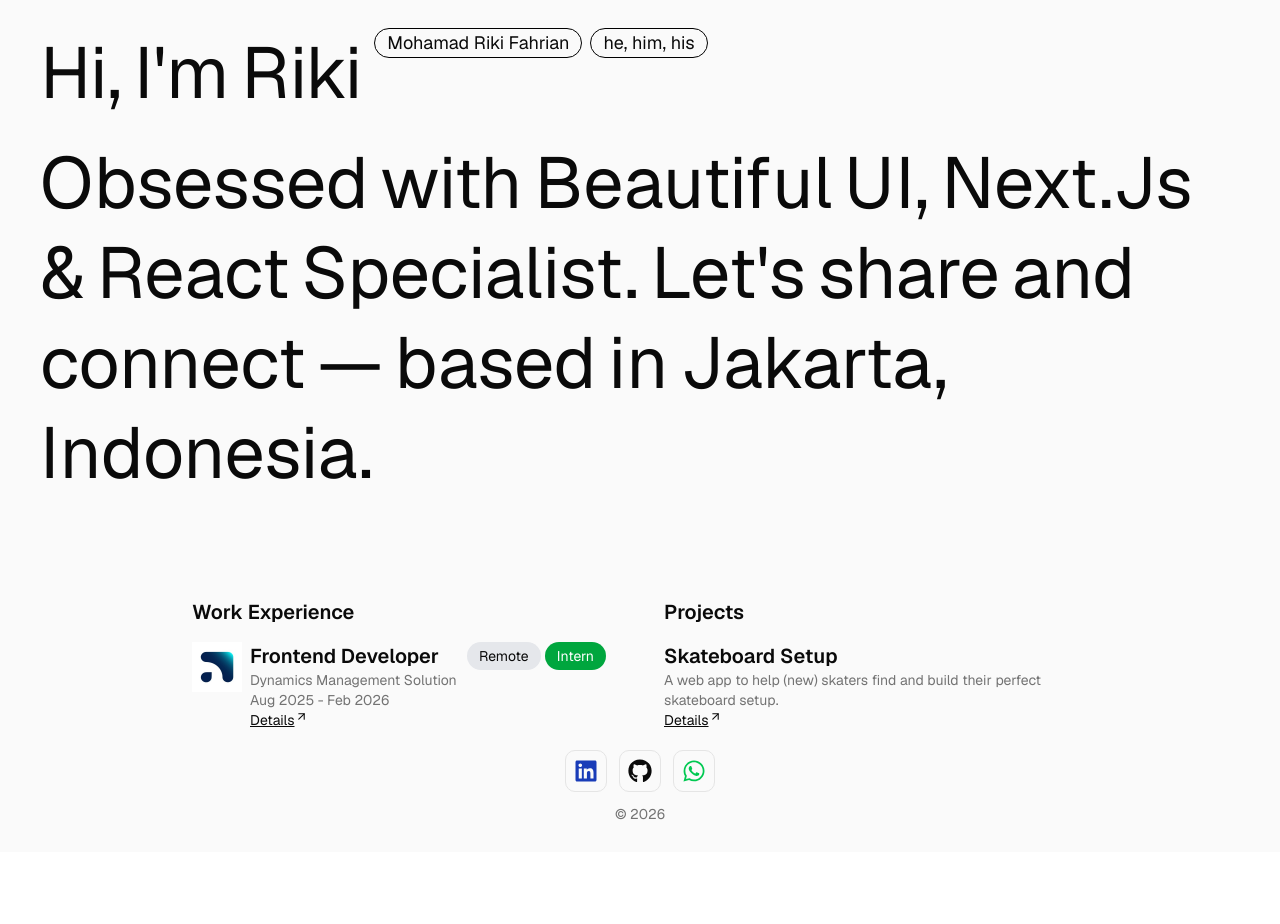
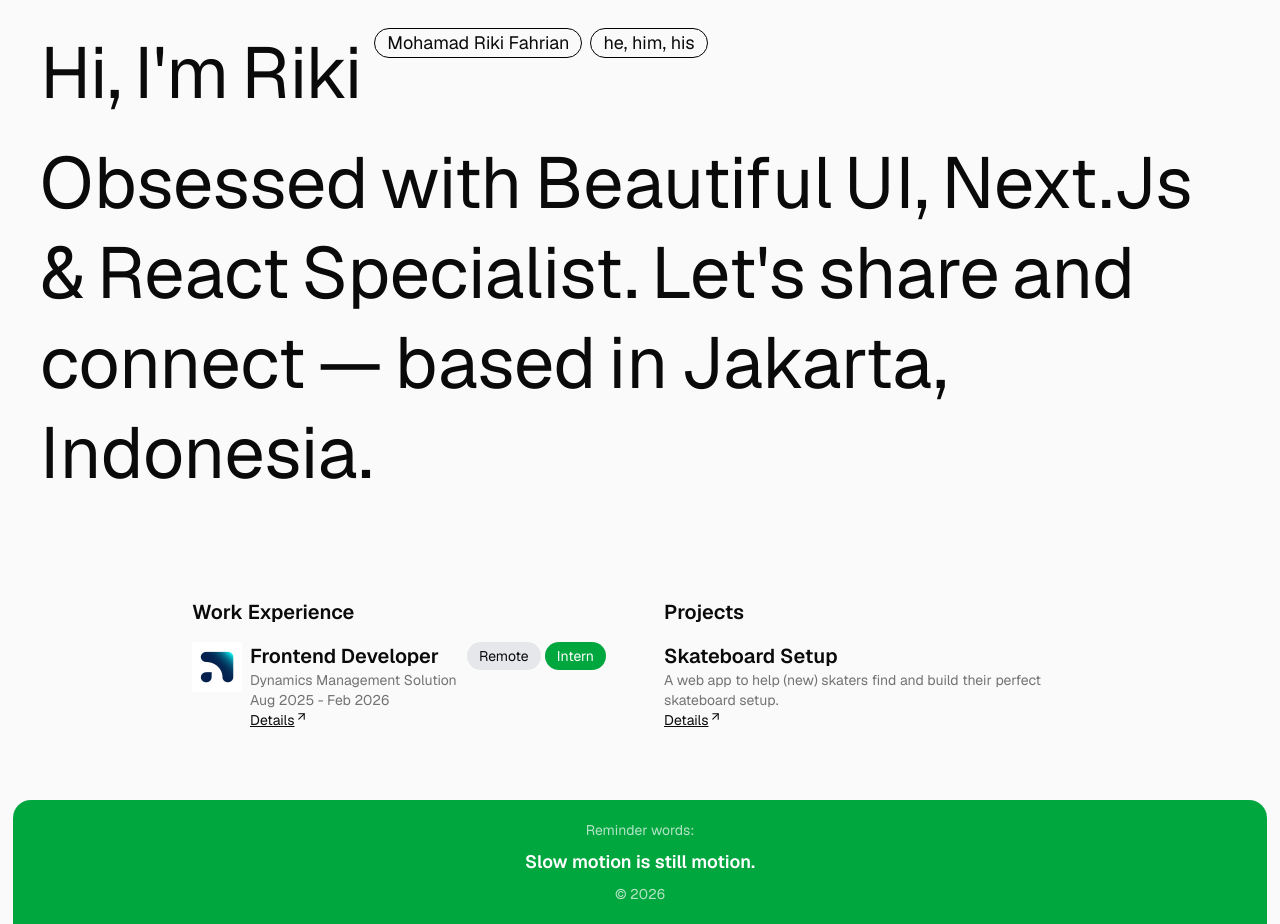
Before and after one commit to rikyfahrian/profile, a Next.js app: page / in a window 1280 px wide. Before the commit the page ends 852 px from the top, so only its background shows below. Built offline with nearby package versions, Linux system fonts and the light colour scheme.

Commit message:
fix: footer

```diff
--- a/app/(work)/g-brain/page.tsx
+++ b/app/(work)/g-brain/page.tsx
@@ -5,7 +5,7 @@ import Link from "next/link";
 export default function Page() {
   return (
     <main className="min-h-screen">
-      <div className="max-w-4xl mx-auto px-6 py-8 ">
+      <div className="max-w-4xl mx-auto px-6 py-8">
         <section className="mt-10 space-y-4 font-semibold">
           <h1 className="text-5xl md:text-6xl tracking-tight">
             Frontend Developer at Dynamics Management Solution{" "}
--- /dev/null
+++ b/app/components/footer.tsx
@@ -0,0 +1,48 @@
+/** @format */
+
+"use client";
+
+import { motion } from "framer-motion";
+import { useEffect, useState } from "react";
+
+const reminders = [
+  "Create the things you wish existed.",
+  "Are you alive or just existing?",
+  "Late start, is a start.",
+  "Slow motion is still motion.",
+  "Do it tired, do it sad, do it scared, do it anyway.",
+  "Winners fail more than losers.",
+  "You vs you.",
+  "Nothing changes if nothing changes.",
+];
+
+export default function Footer() {
+  const [quote, setQuote] = useState(reminders[0]);
+
+  useEffect(() => {
+    const interval = setInterval(() => {
+      setQuote(reminders[Math.floor(Math.random() * reminders.length)]);
+    }, 5000);
+
+    return () => clearInterval(interval);
+  }, []);
+
+  return (
+    <div className="items-center flex flex-col gap-2 py-5 bg-green-600 w-[98%] mx-auto rounded-t-2xl text-white">
+      <p className="text-sm text-white/70">Reminder words:</p>
+
+      <motion.h3
+        key={quote}
+        initial={{ opacity: 0, y: 10 }}
+        animate={{ opacity: 1, y: 0 }}
+        exit={{ opacity: 0 }}
+        transition={{ duration: 0.4 }}
+        className="text-lg font-semibold"
+      >
+        {quote}
+      </motion.h3>
+
+      <p className="text-sm text-white/70">© {new Date().getFullYear()}</p>
+    </div>
+  );
+}
--- a/app/layout.tsx
+++ b/app/layout.tsx
@@ -3,6 +3,7 @@
 import type { Metadata, Viewport } from "next";
 import { Geist } from "next/font/google";
 import "./globals.css";
+import Footer from "./components/footer";
 
 const geistSans = Geist({
   variable: "--font-geist-sans",
@@ -52,7 +53,10 @@ export default function RootLayout({
 }>) {
   return (
     <html lang="en">
-      <body className={`${geistSans.variable} antialiased`}>{children}</body>
+      <body className={`${geistSans.variable} antialiased bg-zinc-50 font-sans`}>
+        {children}
+        <Footer />
+      </body>
     </html>
   );
 }
--- a/app/page.tsx
+++ b/app/page.tsx
@@ -1,13 +1,12 @@
 /** @format */
 
-import { FaGithub, FaLinkedin, FaWhatsapp } from "react-icons/fa";
 import AnimatedHeroText from "./components/slug";
 import { Work } from "./components/work";
 import Link from "next/link";
 
 export default function Home() {
   return (
-    <div className="flex flex-col min-h-screen px-10 py-7 bg-zinc-50 font-sans gap-5">
+    <div className="flex flex-col min-h-screen px-10 py-7 font-sans gap-5">
       <div className="flex flex-col gap-3 md:flex-row ">
         <AnimatedHeroText text="Hi, I'm Riki" />
         <div className="flex gap-2 text-sm sm:text-lg">
@@ -23,35 +22,6 @@ export default function Home() {
       </div>
 
       <Work />
-
-      <div className="items-center flex flex-col gap-3 mt-auto ">
-        <div className="flex gap-3 text-2xl">
-          <Link
-            href={"https://linkedin.com/in/rikyfahrian"}
-            target="_blank"
-            className="border p-2 rounded-lg text-blue-800"
-          >
-            <FaLinkedin />
-          </Link>
-
-          <Link
-            href={"http://github.com/rikyfahrian"}
-            target="_blank"
-            className="border p-2 rounded-lg"
-          >
-            <FaGithub />
-          </Link>
-
-          <Link
-            href={"https://wa.me/6285695076694"}
-            target="_blank"
-            className="border p-2 rounded-lg text-green-500"
-          >
-            <FaWhatsapp />
-          </Link>
-        </div>
-        <p className="text-sm text-muted-foreground">© 2026</p>
-      </div>
     </div>
   );
 }
```
